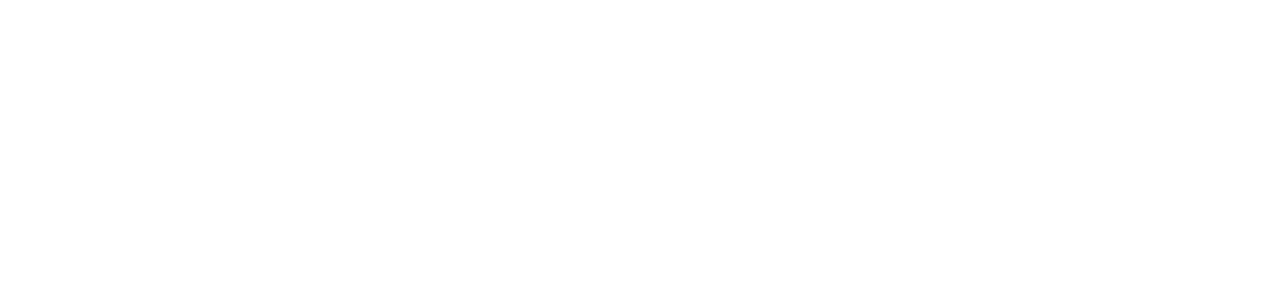
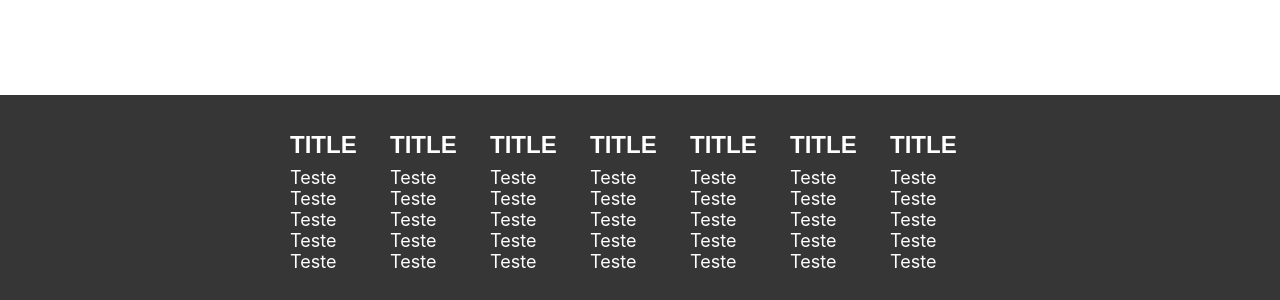
Before and after one commit to gabriel291-silva/Portifolio-Gabriel-Padilha, a React (Create React App) app: page / in a window 1280 px wide. Shown: the part 985-1285 px from the top of the page. Before the commit the page ends 800 px from the top, so only its background shows below. Built offline with nearby package versions, Linux system fonts and the light colour scheme.

Commit message:
feat/footer

```diff
--- a/package.json
+++ b/package.json
@@ -9,6 +9,7 @@
     "node-sass": "^7.0.1",
     "react": "^18.1.0",
     "react-dom": "^18.1.0",
+    "react-router-dom": "^6.3.0",
     "react-scripts": "5.0.1",
     "web-vitals": "^2.1.4"
   },
--- a/src/App.js
+++ b/src/App.js
@@ -1,10 +1,19 @@
 import './App.css';
 import Header from './component/header/header.tsx';
+import { Route,Routes, BrowserRouter } from "react-router-dom";
+import Home from './component/home/home.tsx';
+import Footer from './component/footer/footer.tsx';
 
 function App() {
   return (
     <div className="App">
       <Header/>
+      <BrowserRouter>
+       <Routes>
+       <Route  element={<Home/>}   path="/"  />
+       </Routes>
+       </BrowserRouter>
+       <Footer/>
     </div>
   );
 }
--- /dev/null
+++ b/src/component/footer/footer.scss
@@ -0,0 +1,48 @@
+footer{
+    height: fit-content;
+    background: #363636;
+    padding: 12px;
+    .footer-contents{
+        max-width: 700px;
+        display: grid;
+        grid-template-columns: 1fr 1fr 1fr 1fr 1fr 1fr 1fr ;
+        margin: 0 auto;
+
+        .list-contents{
+            .category-list{
+                list-style-type: none;
+                align-items: start;
+                text-align: initial;
+                padding: 0;
+                li{
+                    color: #fff;
+                    font-size: 18px;
+                    text-transform: capitalize;
+                }
+            }
+            h3{
+                text-align: start;
+                color: #fff;
+                font-size: 24px;
+                text-transform: uppercase;
+                font-family: sans-serif;
+                margin-bottom: -8px;
+            }
+        }
+    }
+
+}
+@media only screen and (max-width: 600px){
+    footer{
+        .footer-contents{
+            max-width: 300px;
+            display: grid;
+            grid-template-columns: 1fr 1fr  ;
+            margin-left: 2px;
+
+
+        }
+
+    }
+
+}
--- /dev/null
+++ b/src/component/footer/footer.tsx
@@ -0,0 +1,87 @@
+import "./footer.scss"
+function Footer(){
+    return(
+        <footer>
+            <div className="footer-contents">
+
+
+                <div className="list-contents">
+                    <h3>title</h3>
+                    <ul className="category-list">
+                    <li className="category">teste</li>
+                    <li className="category">teste</li>
+                    <li className="category">teste</li>
+                    <li className="category">teste</li>
+                    <li className="category">teste</li>
+                </ul>
+                </div>
+                <div className="list-contents">
+                    <h3>title</h3>
+                    <ul className="category-list">
+                    <li className="category">teste</li>
+                    <li className="category">teste</li>
+                    <li className="category">teste</li>
+                    <li className="category">teste</li>
+                    <li className="category">teste</li>
+                </ul>
+                </div>
+                <div className="list-contents">
+                    <h3>title</h3>
+                    <ul className="category-list">
+                    <li className="category">teste</li>
+                    <li className="category">teste</li>
+                    <li className="category">teste</li>
+                    <li className="category">teste</li>
+                    <li className="category">teste</li>
+                </ul>
+                </div>
+                <div className="list-contents">
+                    <h3>title</h3>
+                    <ul className="category-list">
+                    <li className="category">teste</li>
+                    <li className="category">teste</li>
+                    <li className="category">teste</li>
+                    <li className="category">teste</li>
+                    <li className="category">teste</li>
+                </ul>
+                </div>
+                <div className="list-contents">
+                    <h3>title</h3>
+                    <ul className="category-list">
+                    <li className="category">teste</li>
+                    <li className="category">teste</li>
+                    <li className="category">teste</li>
+                    <li className="category">teste</li>
+                    <li className="category">teste</li>
+                </ul>
+                </div>
+                <div className="list-contents">
+                    <h3>title</h3>
+                    <ul className="category-list">
+                    <li className="category">teste</li>
+                    <li className="category">teste</li>
+                    <li className="category">teste</li>
+                    <li className="category">teste</li>
+                    <li className="category">teste</li>
+                </ul>
+                </div>
+                <div className="list-contents">
+                    <h3>title</h3>
+                    <ul className="category-list">
+                    <li className="category">teste</li>
+                    <li className="category">teste</li>
+                    <li className="category">teste</li>
+                    <li className="category">teste</li>
+                    <li className="category">teste</li>
+                </ul>
+                </div>
+
+
+
+            </div>
+
+        </footer>
+    )
+}
+
+export default Footer
--- /dev/null
+++ b/src/component/home/home.scss
@@ -0,0 +1,4 @@
+.home{
+    height: 1000px;
+    width: 100%;
+}
--- /dev/null
+++ b/src/component/home/home.tsx
@@ -0,0 +1,8 @@
+import "./home.scss"
+function Home(){
+    return(<div className="home">
+
+    </div>)
+}
+
+export default Home
```
Also changed, not shown: 1 other file (tests, documents, lock files or other folders).
